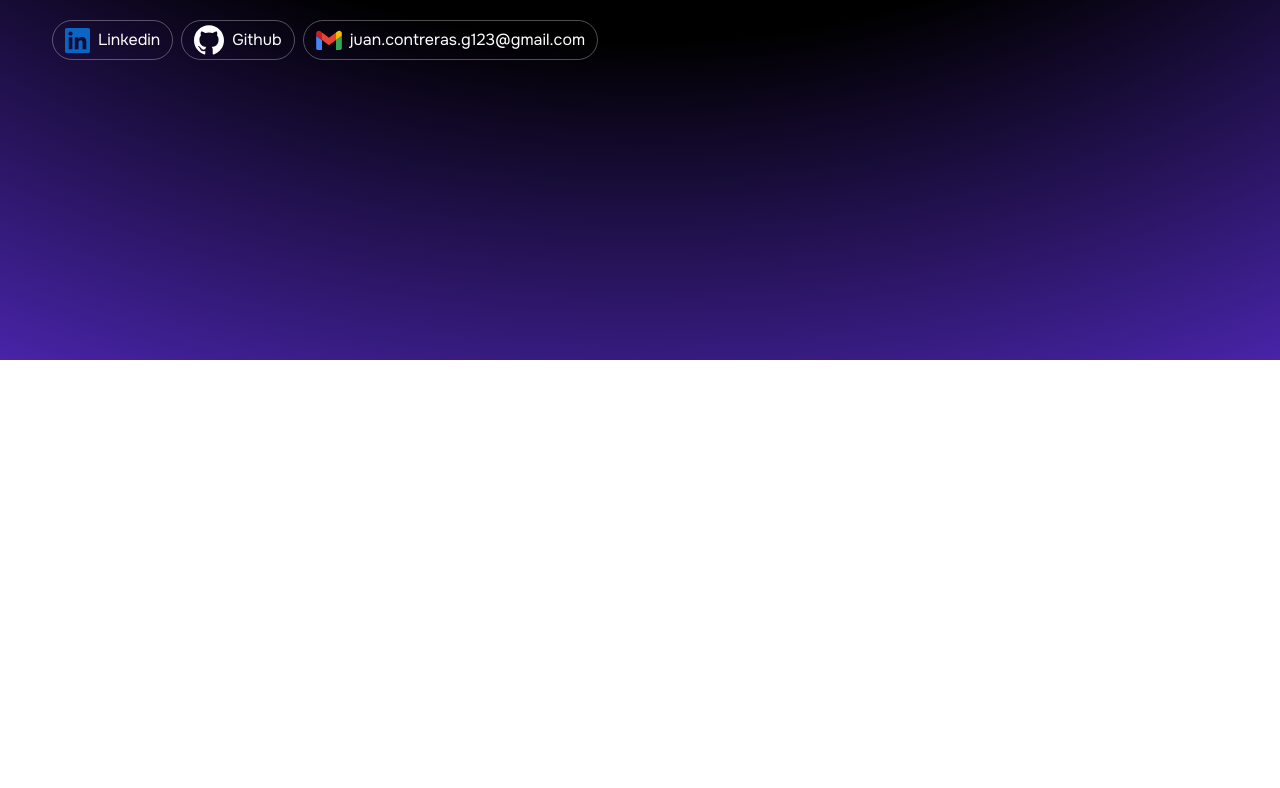
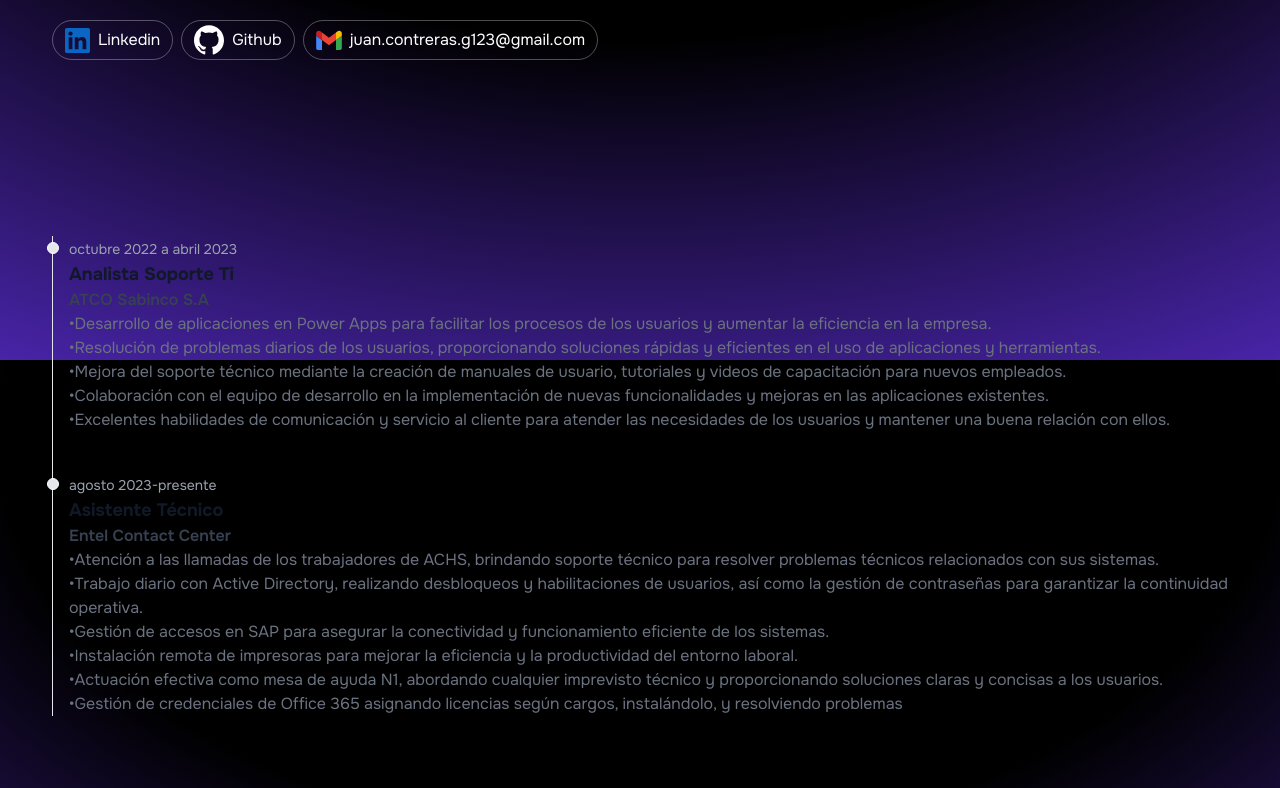
Before and after one commit to JuanContreras11/portafolio-JuanContreras, a React (Vite) app: page / in a window 1280 px wide. Shown: the part 440-1228 px from the top of the page. Before the commit the page ends 800 px from the top, so only its background shows below. Built offline with nearby package versions, Linux system fonts and the light colour scheme.

Commit message:
se agrega experiencia al componente

```diff
--- a/index.html
+++ b/index.html
@@ -10,11 +10,12 @@
       rel="stylesheet"
     />
     <meta name="viewport" content="width=device-width, initial-scale=1.0" />
+    <link rel="stylesheet" href="./src/App.css">
     <title>Portafolio de Juan Contreras - Desarrollador y Programador Web</title>
   </head>
   <body >
 
-    <div class="absolute inset-0 -z-10 h-full w-full items-center px-5  [background:radial-gradient(125%_125%_at_50%_10%,#000_40%,#63e_100%)]"><div id="root"></div>
+    <div class="absolute inset-0 -z-10 h-full w-full items-center px-5"><div id="root"></div>
     </div>
     <script type="module" src="/src/main.jsx"></script>
   </body>
--- a/src/App.css
+++ b/src/App.css
@@ -5,3 +5,8 @@
   text-align: center;
   color-scheme: light dark;
 }
+
+body {
+  background: radial-gradient(125% 125% at 50% 10%, #000 40%, #63e 100%);
+  background-attachment: fixed;
+}
--- a/src/App.jsx
+++ b/src/App.jsx
@@ -5,6 +5,7 @@ import Linkedin from "./icons/Linkedin";
 import SocialPill from "./components/SocialPill";
 import Github from "./icons/Github";
 import Mail from "./icons/Mail";
+import Experiencia from "./components/Experiencia";
 function App() {
   return (
     <>
@@ -50,7 +51,9 @@ function App() {
             </span>
           </SocialPill>
         </nav>
+
       </section>
+        <Experiencia/>
     </>
   );
 }
--- a/src/assets/Experiencia.json
+++ b/src/assets/Experiencia.json
@@ -3,7 +3,7 @@
     "title": "Analista Soporte Ti",
     "company": "ATCO Sabinco S.A",
     "date": "octubre 2022 a abril 2023",
-    "description": "-Desarrollo de aplicaciones en Power Apps para facilitar los procesos de los usuarios y aumentar la eficiencia en la empresa. -Resolución de problemas diarios de los usuarios, proporcionando soluciones rápidas y eficientes en el uso de aplicaciones y herramientas. -Mejora del soporte técnico mediante la creación de manuales de usuario, tutoriales y videos de capacitación para nuevos empleados. -Colaboración con el equipo de desarrollo en la implementación de nuevas funcionalidades y mejoras en las aplicaciones existentes. -Excelentes habilidades de comunicación y servicio al cliente para atender las necesidades de los usuarios y mantener una buena relación con ellos."
+    "description": "Desarrollo de aplicaciones en Power Apps para facilitar los procesos de los usuarios y aumentar la eficiencia en la empresa. -Resolución de problemas diarios de los usuarios, proporcionando soluciones rápidas y eficientes en el uso de aplicaciones y herramientas. -Mejora del soporte técnico mediante la creación de manuales de usuario, tutoriales y videos de capacitación para nuevos empleados. -Colaboración con el equipo de desarrollo en la implementación de nuevas funcionalidades y mejoras en las aplicaciones existentes. -Excelentes habilidades de comunicación y servicio al cliente para atender las necesidades de los usuarios y mantener una buena relación con ellos."
   },
 
   {
--- /dev/null
+++ b/src/components/Experiencia.jsx
@@ -0,0 +1,32 @@
+import React from "react";
+import experiencia from "../assets/Experiencia.json";
+
+const Experiencia = () => {
+  return (
+    <nav className="justify-center text-justify">
+      <ol className="relative border-s border-gray-200 dark:border-gray-700">
+        {experiencia.map((item, index) => (
+          <li key={index} className="mb-10 ms-4">
+            <div className="absolute w-3 h-3 bg-gray-200 rounded-full mt-1.5 -start-1.5 border border-white dark:border-gray-900 dark:bg-gray-700"></div>
+            <time className="mb-1 text-sm font-onest  leading-none text-gray-400 dark:text-gray-500">
+              {item.date}
+            </time>
+            <h3 className="text-lg font-onest font-bold text-gray-900 dark:text-white">
+              {item.title}
+            </h3>
+            <h4 className="text-md font-onest font-semibold text-gray-700 dark:text-gray-300">
+              {item.company}
+            </h4>
+            <ul className="mb-4 text-base font-onest text-gray-500 dark:text-gray-400">
+              {item.description.split('-').map((point, i) => (
+                <li key={i}>•{point.trim()}</li>
+              ))}
+            </ul>
+          </li>
+        ))}
+      </ol>
+    </nav>
+  );
+};
+
+export default Experiencia;
```
